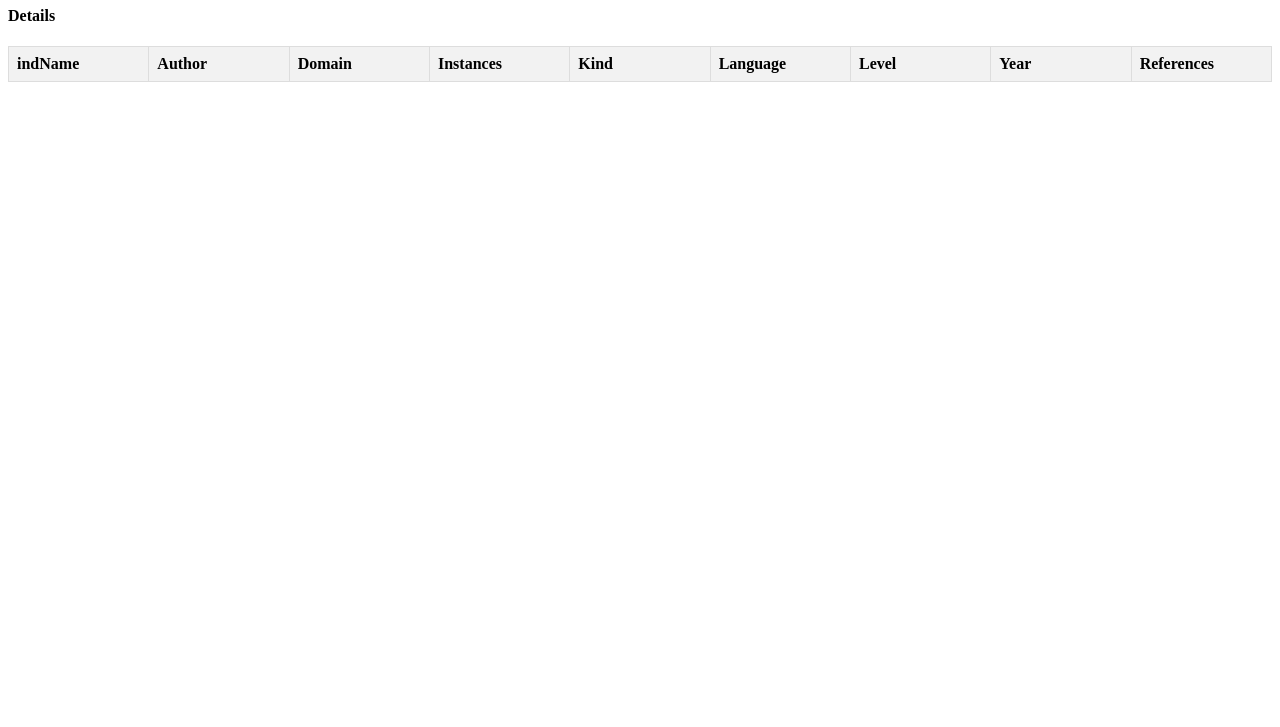
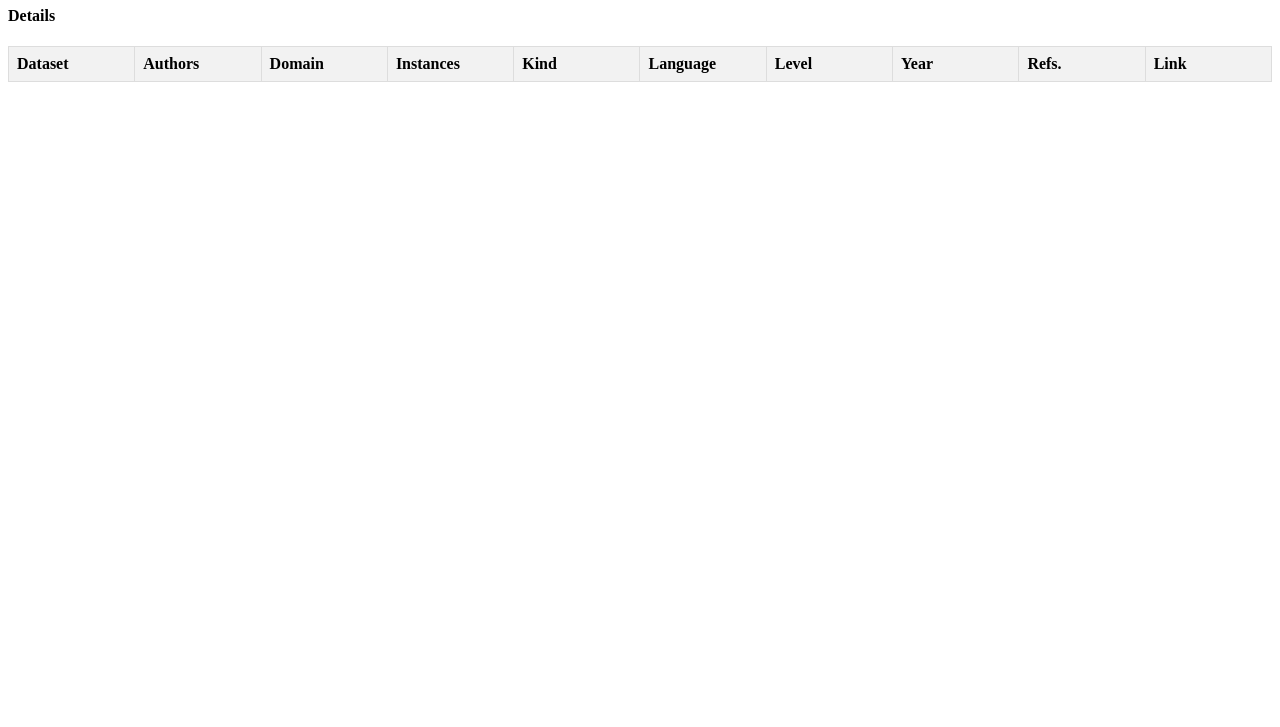
Before and after one commit to jantrienes/text-simplification-datasets, a plain HTML site: page index.html in a window 1280 px wide. Shown: the part 73-800 px from the top of the page. Drawn offline with Linux system fonts and the light colour scheme; no server answers.

Commit message:
links in data + readme

```diff
--- a/index.html
+++ b/index.html
@@ -45,15 +45,16 @@
     <table id="data-table">
         <thead>
             <tr>
-                <th onclick="sortData('name')">indName</th>
-                <th onclick="sortData('author')">Author</th>
+                <th onclick="sortData('dataset')">Dataset</th>
+                <th onclick="sortData('author')">Authors</th>
                 <th onclick="sortData('domain')">Domain</th>
                 <th onclick="sortData('instances')">Instances</th>
                 <th onclick="sortData('kind')">Kind</th>
                 <th onclick="sortData('language')">Language</th>
                 <th onclick="sortData('level')">Level</th>
                 <th onclick="sortData('year')">Year</th>
-                <th>References</th>
+                <th>Refs.</th>
+                <th>Link</th>
             </tr>
         </thead>
         <tbody>
@@ -83,6 +84,7 @@
                 'Levels': extractUniqueValues(data, 'level')
             };
             addUnique(uniqueValues);
+            sortData('dataset');
         });
 
         function addUnique(uniqueValues) {
@@ -118,6 +120,7 @@
                     <td>${dataset.level}</td>
                     <td>${dataset.year}</td>
                     <td>${dataset.references}</td>
+                    <td><a href="${dataset.link}" target="_blank">Link</a></td>
                 `;
                 tableBody.appendChild(row);
             }
```
Also changed, not shown: 1 other file.
